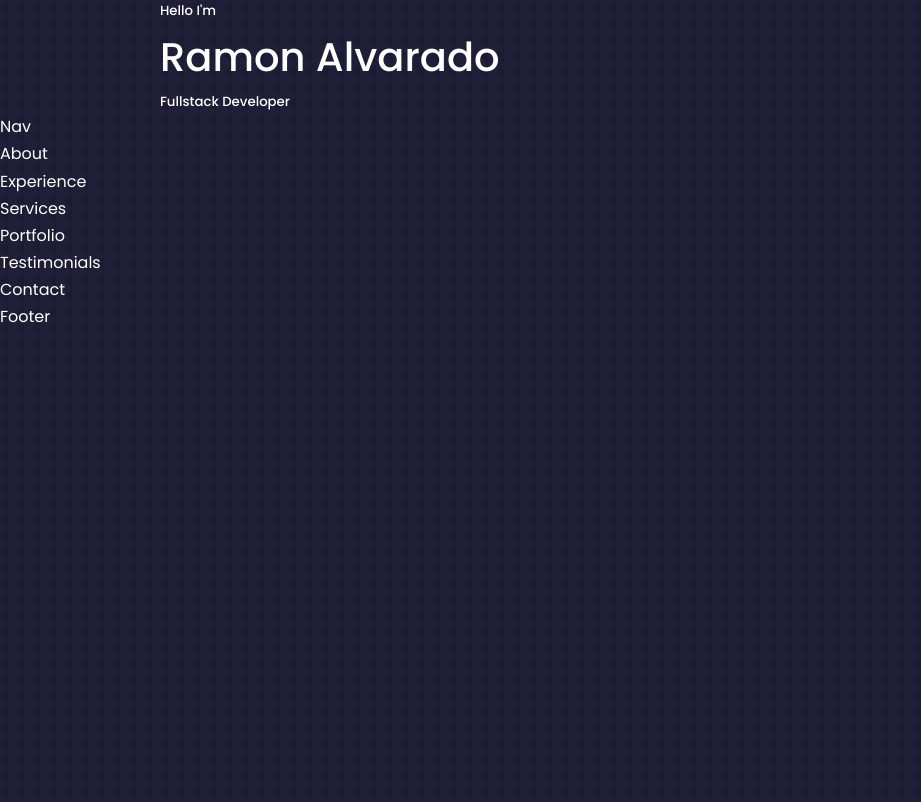
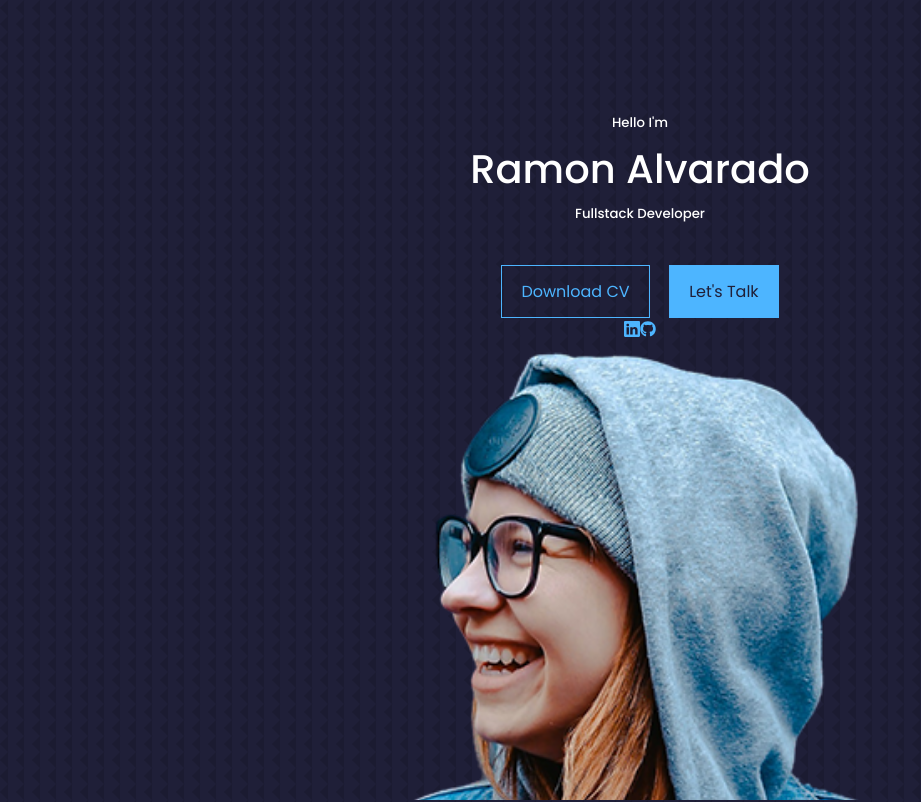
Before and after one commit to ramondara10/Portfolio, a React (Create React App) app: page / in a window 1280 px wide. Shown: the top 802 px of the page, without its empty margins (0-921 px from the left). Built offline with nearby package versions, Linux system fonts and the light colour scheme.

Commit message:
currently working on header components and styling

```diff
--- a/package.json
+++ b/package.json
@@ -8,6 +8,7 @@
     "@testing-library/user-event": "^13.5.0",
     "react": "^18.1.0",
     "react-dom": "^18.1.0",
+    "react-icons": "^4.3.1",
     "react-scripts": "5.0.1",
     "web-vitals": "^2.1.4"
   },
--- a/src/components/header/CTA.jsx
+++ b/src/components/header/CTA.jsx
@@ -1,10 +1,11 @@
 import React from 'react'
+import CV from '../../assests/cv.pdf'
 
 const CTA = () => {
   return (
     <div className="cta">
-        <a href='#'>Download CV</a> {/*added resume here!!*/}
-        <a href='#contact'>Let's Talk</a>
+        <a href={CV} download className='btn'>Download CV</a> {/*added resume here!!*/}
+        <a href='#contact' className=' btn btn-primary'>Let's Talk</a>
     </div>
   )
 }
--- a/src/components/header/Header.jsx
+++ b/src/components/header/Header.jsx
@@ -1,4 +1,8 @@
 import React from 'react'
+import './header.css'
+import CTA from './CTA'
+import ME from  '../../assests/me.png'
+import HeaderSocials from './HeaderSocials'
 
 function Header() {
   return (
@@ -13,6 +17,13 @@
             <h5 className="text-light">
                 Fullstack Developer
             </h5>
+            <CTA/>
+            <HeaderSocials/>
+            <div className="me">
+                <img src={ME} alt="Me" />
+            </div>
+
+            <a href="#contact" className='scroll__down'> Scroll Down</a>
 
         </div>
     </header>
--- /dev/null
+++ b/src/components/header/HeaderSocials.jsx
@@ -0,0 +1,18 @@
+import React from 'react'
+import {BsLinkedin} from 'react-icons/bs'
+import {FaGithub} from 'react-icons/fa'
+{/*import {FiDribbble} from 'react-icons/fi'*/} {/*you can use theis lone to create more account and link them */}
+
+const HeaderSocials = () => {
+  return (
+    <div className='header__socials'>
+        <a href="https://www.linkedin.com" target='_blank'><BsLinkedin/></a>
+        <a href="https://www.github.com" target='_blank'><FaGithub/></a>
+        {/*<a href="https://www.dribbble.com" target='_blank'><FiDribbble/></a>*/} {/* You can use this line of code to create more links to accounts you create*/}
+
+
+    </div>
+  )
+}
+
+export default HeaderSocials
--- a/src/components/header/header.css
+++ b/src/components/header/header.css
@@ -0,0 +1,21 @@
+header{
+    height: 100vh;
+    padding-top: 7rem;
+    overflow: hidden;
+}
+
+.header__container{
+    text-align: center;
+    height: 100%;
+    position: relative;
+}
+
+/*========== CTA ==========*/
+
+.cta{
+     margin-top: 2.5rem;
+     display: flex;
+     gap: 1.2rem;
+     justify-content: center;
+
+}
```
Also changed, not shown: 1 other file (tests, documents, lock files or other folders).
